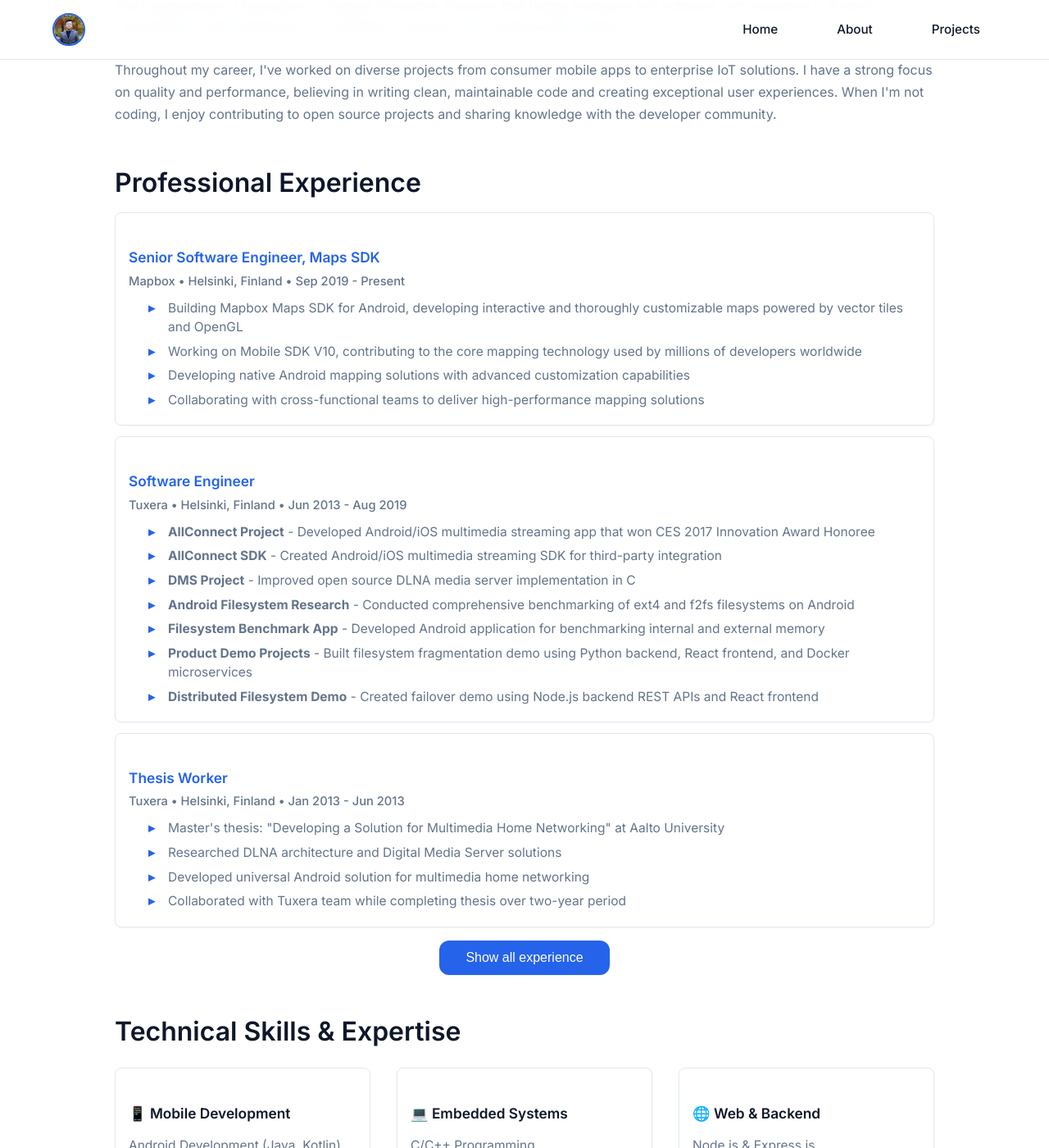
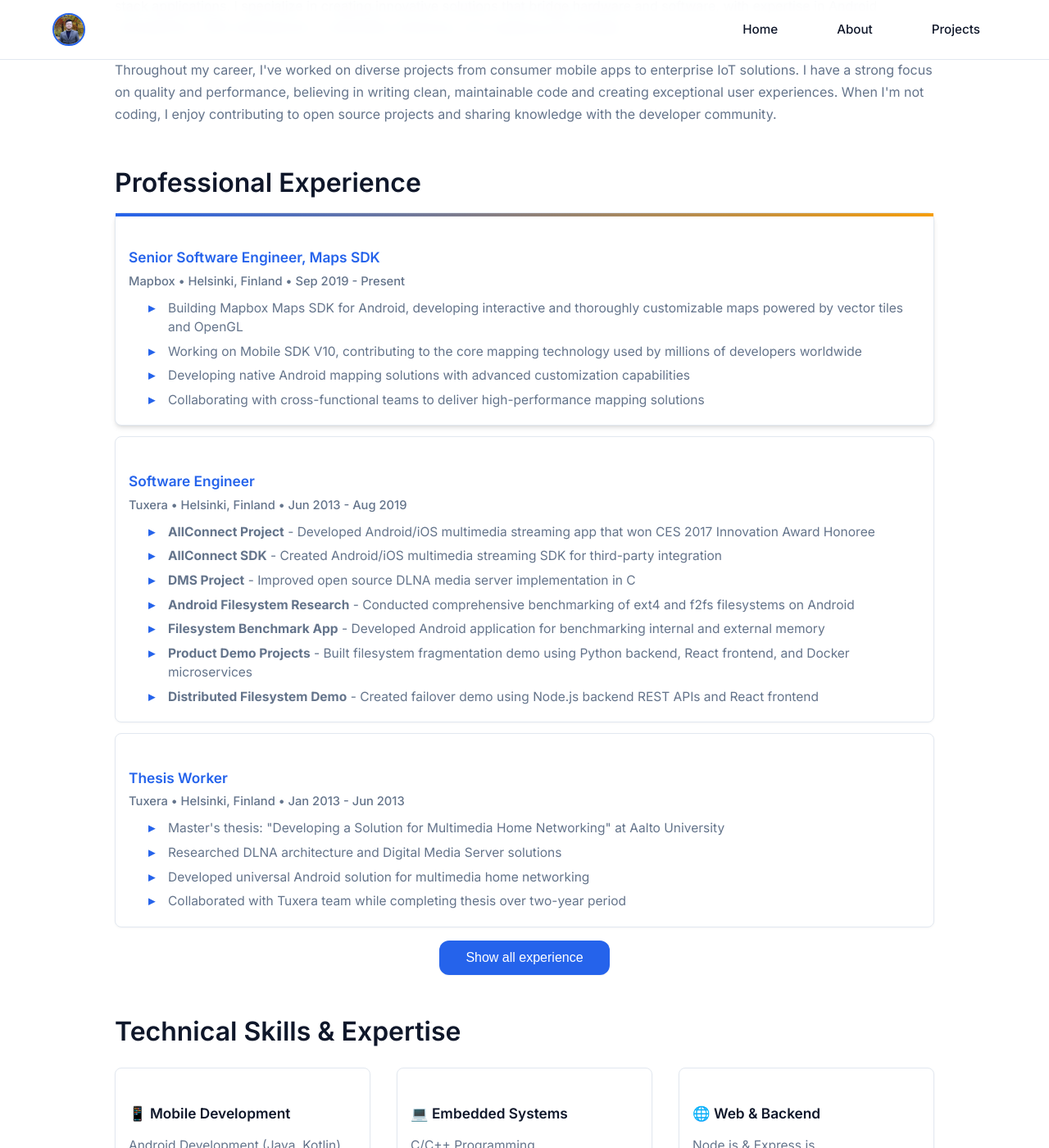
Before and after one commit to pengdev/pengdev.github.io, a Jekyll site: the page built from pages/aboutme.md, in a window 1280 px wide and 1400 px high, scrolled down 668 px. Shown: the whole window at 82% size. Built offline with Jekyll 4.4.1, drawn with Linux system fonts in a browser that asks for light colours.

```diff
--- a/_includes/experience-item.html
+++ b/_includes/experience-item.html
@@ -1,4 +1,4 @@
-<div class="experience-item">
+<div class="experience-item{% if include.class %} {{ include.class }}{% endif %}">
     <h3>{{ include.title }}</h3>
     <p class="company">{{ include.company }}</p>
     <ul>
--- a/assets/css/style.css
+++ b/assets/css/style.css
@@ -1184,3 +1184,20 @@
   color: #fff;
   box-shadow: var(--shadow);
 }
+
+/* Current Experience Highlight */
+.experience-item.current {
+    /* border: 2px solid var(--primary); */
+    box-shadow: var(--shadow);
+    position: relative;
+}
+
+.experience-item.current::before {
+    content: '';
+    position: absolute;
+    top: 0;
+    left: 0;
+    right: 0;
+    height: 4px;
+    background: linear-gradient(90deg, var(--primary), var(--accent));
+}
--- a/pages/aboutme.md
+++ b/pages/aboutme.md
@@ -28,7 +28,11 @@
         <h2>Professional Experience</h2>
         {% assign exp = site.data.experience %}
         {% for experience in exp limit:3 %}
-            {% include experience-item.html title=experience.title company=experience.company items=experience.items %}
+            {% if forloop.first %}
+                {% include experience-item.html title=experience.title company=experience.company items=experience.items class="current" %}
+            {% else %}
+                {% include experience-item.html title=experience.title company=experience.company items=experience.items %}
+            {% endif %}
         {% endfor %}
         <div id="more-experience" style="display:none;">
         {% for experience in exp offset:3 %}
```
Also changed, not shown: README.md.
